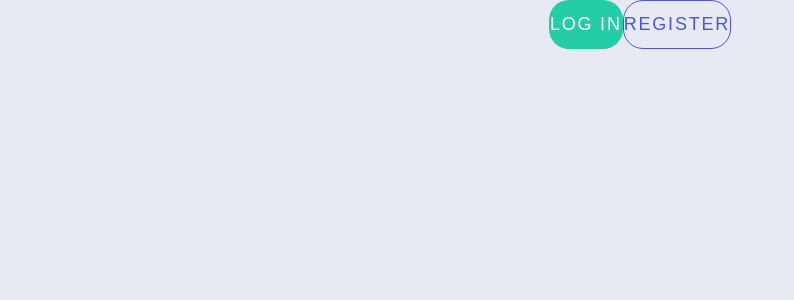
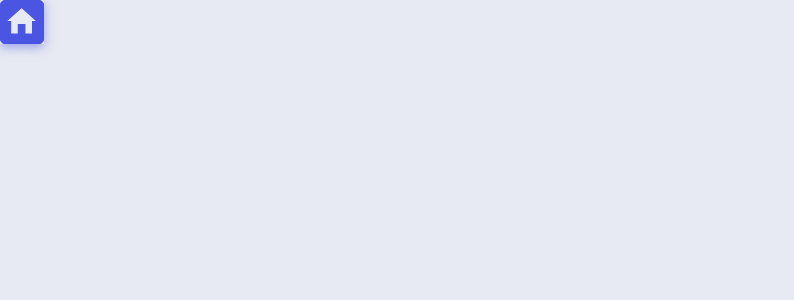
Before and after one commit to mattmalicki/wallet, a React (Create React App) app in the folder client/: page / in a window 1280 px wide. Shown: the top 300 px of the page, without its empty margins (0-794 px from the left). Built offline with nearby package versions, Linux system fonts and the light colour scheme.

Commit message:
Added IconButton component.

```diff
--- a/client/src/App.tsx
+++ b/client/src/App.tsx
@@ -1,13 +1,12 @@
 import React from "react";
 
 import "./App.css";
-import { Button } from "./components/Atoms/Button/Button";
+import { IconButton } from "./components/Atoms/IconButton/IconButton";
 
 const App: React.FC = () => {
   return (
     <div className="App">
-      <Button title="log in" colored={true} />
-      <Button title="register" colored={false} />
+      <IconButton />
     </div>
   );
 };
--- a/client/src/components/Atoms/Button/Button.module.css
+++ b/client/src/components/Atoms/Button/Button.module.css
@@ -17,6 +17,6 @@
 }
 
 .transparent {
-  color: var(--buttonBorderColor);
-  border-color: var(--buttonBorderColor);
+  color: var(--buttonColor);
+  border-color: var(--buttonColor);
 }
--- /dev/null
+++ b/client/src/components/Atoms/IconButton/IconButton.module.css
@@ -0,0 +1,9 @@
+.iconButton {
+  width: 44px;
+  height: 44px;
+  color: var(--secondButtonColor);
+}
+.current {
+  box-shadow: 0 3px 10px 0 rgba(74, 86, 226, 0.5);
+  color: var(--buttonColor);
+}
--- /dev/null
+++ b/client/src/components/Atoms/IconButton/IconButton.tsx
@@ -0,0 +1,14 @@
+import React from "react";
+import { IconSvg } from "../Icon/Icon";
+import styles from "./IconButton.module.css";
+
+const IconButton: React.FC = (props) => {
+  const classNames = `${styles.iconButton} ${styles.current}`;
+  return (
+    <div className={classNames}>
+      <IconSvg name="home" />
+    </div>
+  );
+};
+
+export { IconButton };
--- a/client/src/styles/vars.css
+++ b/client/src/styles/vars.css
@@ -6,5 +6,6 @@
   --buttonBackground: #24cca7;
 
   --inputColor: #bdbdbd;
-  --buttonBorderColor: #4a56e2;
+  --buttonColor: #4a56e2;
+  --secondButtonColor: #6e78e8;
 }
```
